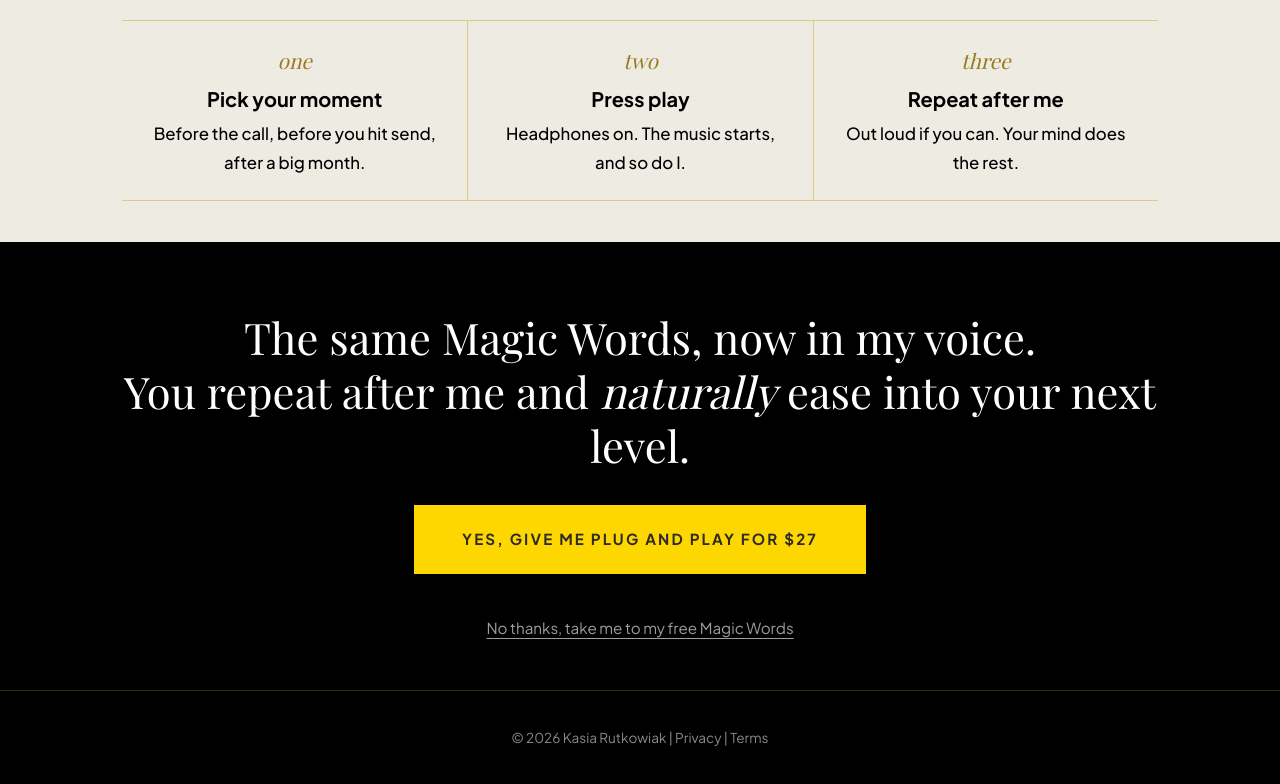
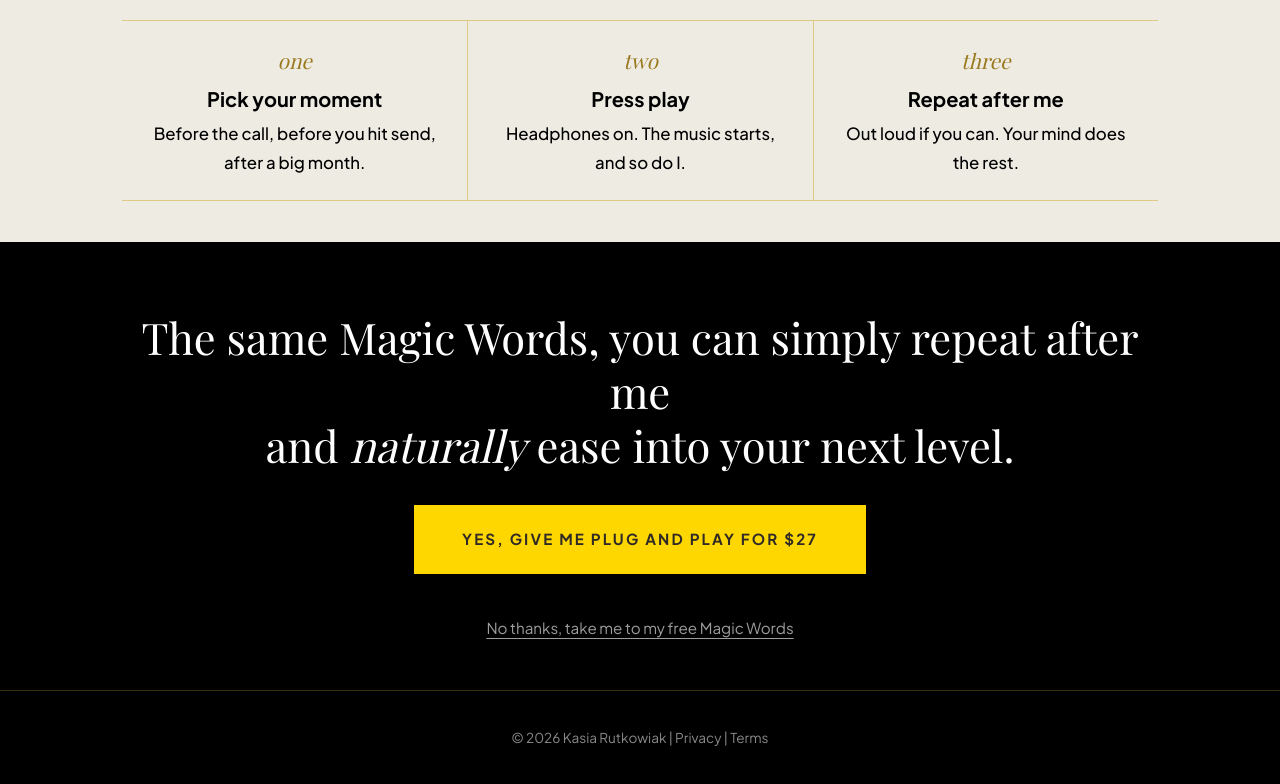
Before and after one commit to theidentitymagician/magic-words, a plain HTML site: page thank-you/index.html in a window 1280 px wide. Shown: the part 1557-2341 px from the top of the page. Drawn offline with nearby package versions, Linux system fonts and the light colour scheme; a web font is replaced by a local one.

Commit message:
Upsell closing line
Co-Authored-By: Claude Opus 5.5 <noreply@anthropic.com>
Claude-Session: https://claude.ai/code/session_01SBBnRPo5DoLprz3MH8ccMJ

```diff
--- a/thank-you/index.html
+++ b/thank-you/index.html
@@ -153,7 +153,7 @@ footer a { color:#888; text-decoration:none; }
 
 <section class="final">
   <div class="wrap">
-    <h2>The same Magic Words, now in my voice.<br>You repeat after me and <em>naturally</em> ease into your next level.</h2>
+    <h2>The same Magic Words, you can simply repeat after me<br>and <em>naturally</em> ease into your next level.</h2>
     <a href="#CHECKOUT_LINK" class="cta">Yes, give me Plug and Play for $27</a>
     <br>
     <a href="../delivery/" class="nothanks">No thanks, take me to my free Magic Words</a>
```
